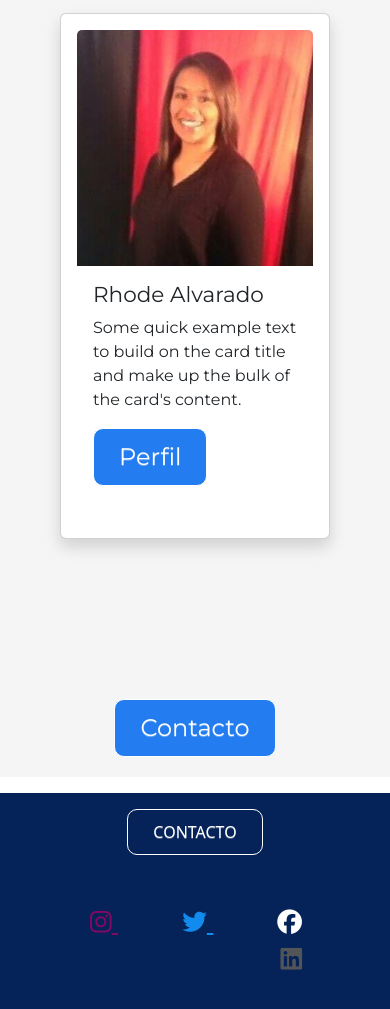
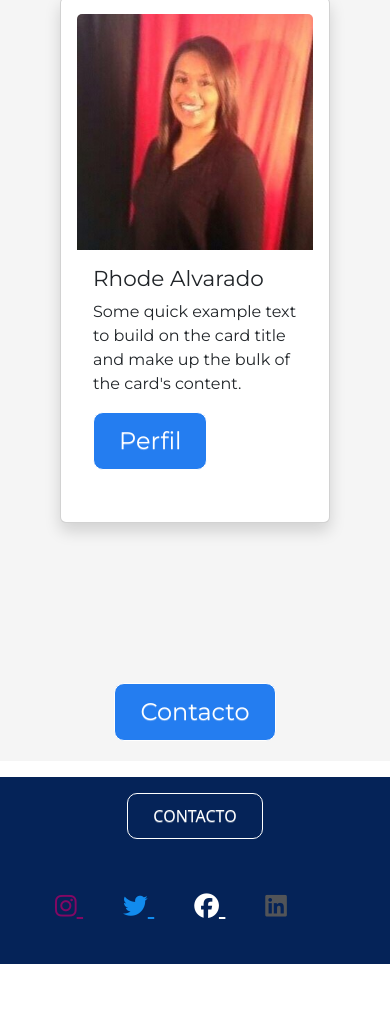
Before and after one commit to rtomas03/PreEntrega3-Alvarado, a website: page pages/empresa.html in a window 390 px wide. Shown: the part 1624-2633 px from the top of the page. After the commit the page ends 2588 px from the top, so only its background shows below. Drawn offline with nearby package versions, Linux system fonts and the light colour scheme.

Commit message:
PreEntrega 3.0

```diff
--- a/pages/empresa.html
+++ b/pages/empresa.html
@@ -96,21 +96,21 @@
                     <div class="col-md-2 text-center mt-3 ">
                      <p><a href="./contacto.html" class="btn btnfooter">contacto</a></p>
                     </div>
-                    <div class="col py-4 px-2 text-end fs-2 mt-2 me-5">
-                        <p>
-                        <a href="https://www.instagram.com/" class="btninstagram img-fluid p-2 m-4" target="_blank">
+                    <div class="col py-4 px-2 text-end fs-2 mt-2 me-5 botones_redes ">
+                        <p >
+                          <a href="https://www.instagram.com/" class="btninstagram" target="_blank">
                             <i class="fa-brands fa-instagram"></i>
-                        </a>
-                        <a href="https://twitter.com/" class="btntwitter img-fluid p-2 m-4" target="_blank">
+                          </a>
+                          <a href="https://twitter.com/" class="btntwitter" target="_blank">
                             <i class="fa-brands fa-twitter"></i>
 
-                        </a>
-                        <a href="https://es-la.facebook.com/" class="btnfacebook img-fluid p-2 m-4" target="_blank">
+                          </a>
+                          <a href="https://es-la.facebook.com/" class="btnfacebook" target="_blank">
                             <i class="fa-brands fa-facebook"></i>
-                        </a>
-                        <a href="https://ar.linkedin.com/" class="btnlinkid img-fluid p-2 m-4" target="_blank">
-                            <i class="fa-brands fa-linkedin" ></i>
-                        </a>
+                          </a>
+                          <a href="https://ar.linkedin.com/" class="btnlinkid" target="_blank">
+                            <i class="fa-brands fa-linkedin"></i>
+                          </a>
                         </p>
                     </div>
                 </div>
--- a/scss/_estructura.scss
+++ b/scss/_estructura.scss
@@ -11,6 +11,28 @@ header{
         width: 300px;
     }
 }
+@media screen and (max-width:425px){
+    header{
+        img {
+            width: 250px;
+        }
+    }
+}
+@media screen and (max-width:375px){
+    header{
+        img {
+            width: 200px;
+        }
+    }
+}
+@media screen and (max-width:320px){
+    header{
+        img {
+            width: 160px;
+        }
+    }
+}
+
 main {
     font-family: 'Montserrat', sans-serif;
     min-height: 100vh;
@@ -29,3 +51,21 @@ footer{
     background-color: $color_fondo2;
     width: 100%;
 }
+@media screen and (max-width:425px){
+    .botones_redes{
+        display: flex;
+        justify-content: center;
+        a {
+            margin: 5px 10px;
+            padding: 10px 10px;
+            align-items: flex-start;
+        }
+    }
+}
+@media screen and (max-width:320px){
+    .botones_redes{
+        a {
+            padding: 10px 5px;
+        }
+    }
+}
--- a/scss/estilos.scss
+++ b/scss/estilos.scss
@@ -107,24 +107,32 @@ ul {
     }
  }
  .btninstagram{
+    padding:8px ;
+    margin: 24px;
     color: rgb(131, 8, 100);
     &:hover{
         color: rgba(233, 59, 190, 0.918);
     }
 }
 .btnfacebook{
+    padding:8px ;
+    margin: 24px;
     color: white;
     &:hover{
         color: rgba(70, 124, 243, 0.918);
     }
 }
 .btntwitter{
+    padding:8px ;
+    margin: 24px;
     color: rgb(17, 139, 238);
     &:hover{
         color: rgba(18, 22, 32, 0.918);
         }
 }
 .btnlinkid{
+    padding:8px ;
+    margin: 24px;
     color: rgb(82, 84, 88);
     &:hover{
         color: rgba(42, 49, 70, 0.918);
```
Also changed, not shown: index.html (+6 -6 lines), pages/contacto.html (+12 -12 lines), pages/nosotros.html (+6 -6 lines), pages/servicios.html (+6 -6 lines), css/estilos.css.
